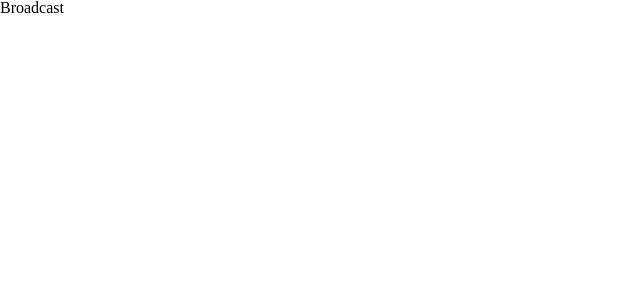
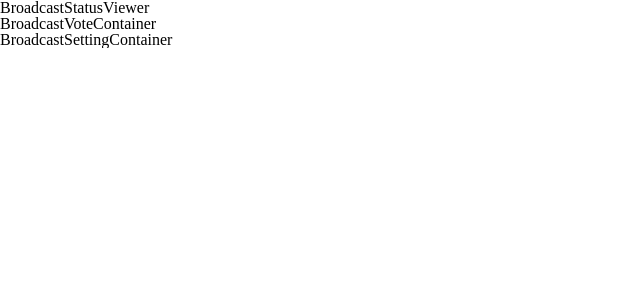
Before and after one commit to My-Little-Jurassic/Marizoo, a React (Create React App) app in the folder my-little-jurassic-buisness/: page / in a window 1280 px wide. Shown: the top 300 px of the page, without its empty margins (0-640 px from the left). Built offline with nearby package versions, Linux system fonts and the light colour scheme.

Commit message:
add : broadcast 기본 탬플릿 구조 설계

```diff
--- /dev/null
+++ b/my-little-jurassic-buisness/src/components/Broadcast/BroadcastSettingContainer/index.tsx
@@ -0,0 +1,7 @@
+import React from "react";
+
+const BroadcastSettingContainer = () => {
+  return <div>BroadcastSettingContainer</div>;
+};
+
+export default BroadcastSettingContainer;
--- /dev/null
+++ b/my-little-jurassic-buisness/src/components/Broadcast/BroadcastStatusViewer/index.tsx
@@ -0,0 +1,7 @@
+import React from "react";
+
+const BroadcastStatusViewer = () => {
+  return <div>BroadcastStatusViewer</div>;
+};
+
+export default BroadcastStatusViewer;
--- /dev/null
+++ b/my-little-jurassic-buisness/src/components/Broadcast/BroadcastTable.tsx
@@ -0,0 +1,7 @@
+import React from "react";
+
+const BroadcastTable = () => {
+  return <table></table>;
+};
+
+export default BroadcastTable;
--- /dev/null
+++ b/my-little-jurassic-buisness/src/components/Broadcast/BroadcastVoteContainer/index.tsx
@@ -0,0 +1,7 @@
+import React from "react";
+
+const BroadcastVoteContainer = () => {
+  return <div>BroadcastVoteContainer</div>;
+};
+
+export default BroadcastVoteContainer;
--- /dev/null
+++ b/my-little-jurassic-buisness/src/components/Broadcast/index.ts
@@ -0,0 +1,4 @@
+export { default as BroadcastTable } from "./BroadcastTable";
+export { default as BroadcastSettingContainer } from "./BroadcastSettingContainer";
+export { default as BroadcastVoteContainer } from "./BroadcastVoteContainer";
+export { default as BroadcastStatusViewer } from "./BroadcastStatusViewer";
--- a/my-little-jurassic-buisness/src/pages/Broadcast.tsx
+++ b/my-little-jurassic-buisness/src/pages/Broadcast.tsx
@@ -1,7 +1,22 @@
 import React from "react";
+import {
+  BroadcastSettingContainer,
+  BroadcastStatusViewer,
+  BroadcastVoteContainer,
+} from "../components/Broadcast";
 
 const Broadcast = () => {
-  return <div>Broadcast</div>;
+  return (
+    <div className="Broadcast">
+      <div>
+        <BroadcastStatusViewer />
+        <BroadcastVoteContainer />
+      </div>
+      <div>
+        <BroadcastSettingContainer />
+      </div>
+    </div>
+  );
 };
 
 export default Broadcast;
```
